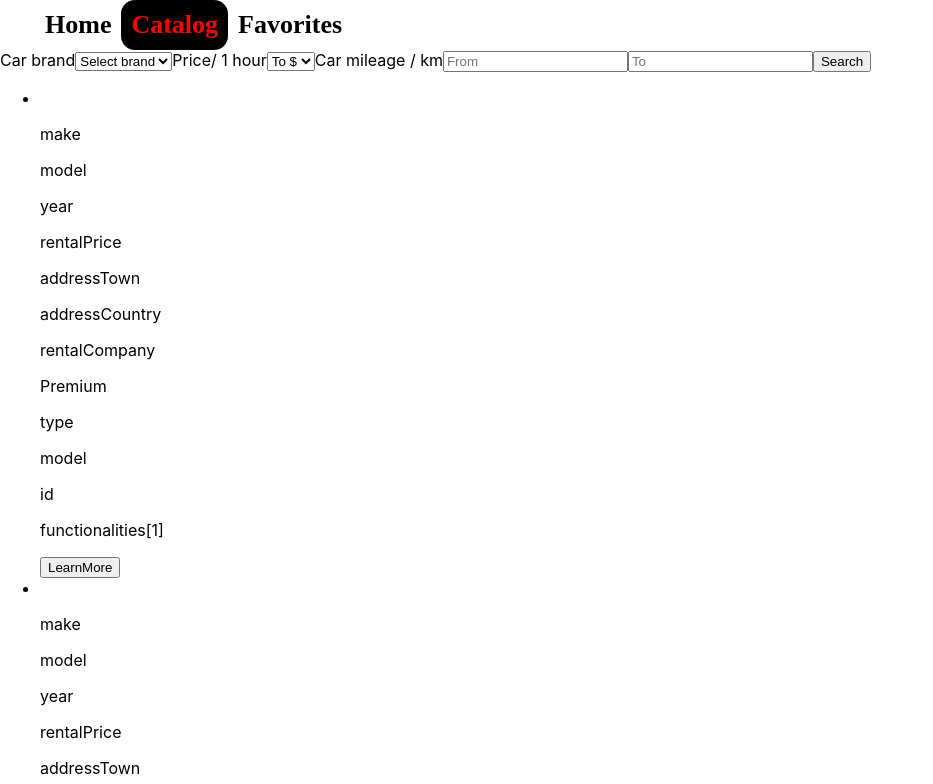
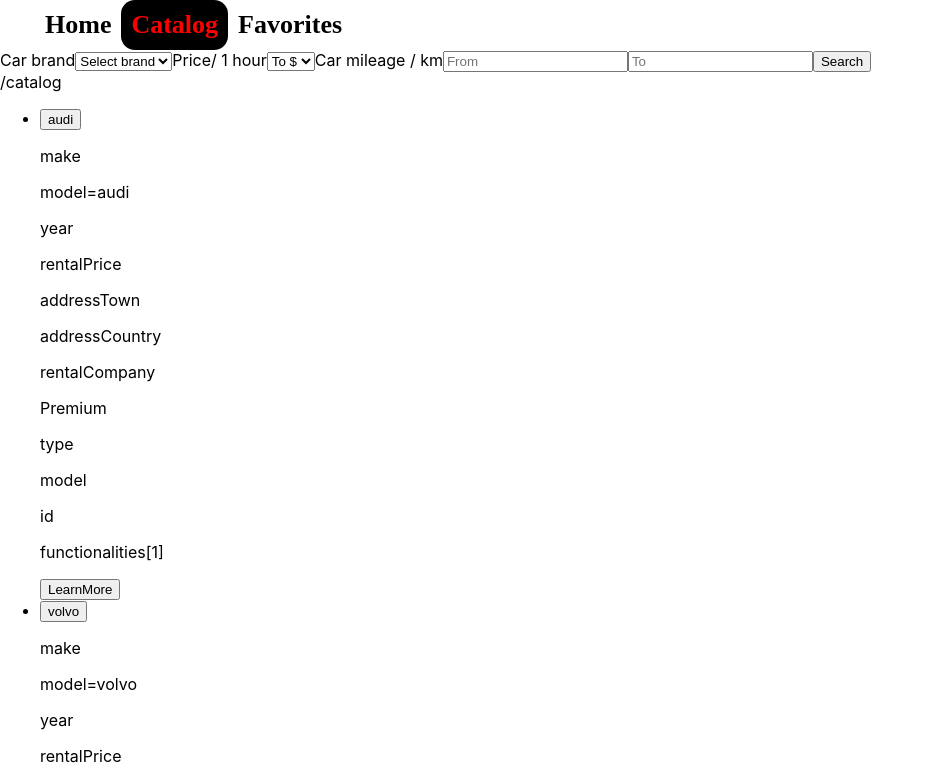
Before and after one commit to YevhenBrovchuk/cars-rentals, a React (Create React App) app: page /catalog in a window 1280 px wide. Shown: the top 784 px of the page, without its empty margins (0-933 px from the left). Built offline with nearby package versions, Linux system fonts and the light colour scheme.

Commit message:
Store, reduser, action

```diff
--- a/package.json
+++ b/package.json
@@ -4,6 +4,7 @@
   "private": true,
   "homepage": "https://YevhenBrovchuk.github.io/cars-rentals/",
   "dependencies": {
+    "@reduxjs/toolkit": "^2.1.0",
     "@testing-library/jest-dom": "^5.16.3",
     "@testing-library/react": "^12.1.4",
     "@testing-library/user-event": "^13.5.0",
@@ -11,6 +12,7 @@
     "react": "^18.1.0",
     "react-dom": "^18.1.0",
     "react-loader-spinner": "^6.1.6",
+    "react-redux": "^9.1.0",
     "react-router-dom": "^6.21.3",
     "react-scripts": "5.0.1",
     "styled-components": "^6.1.8",
--- a/src/components/CarCard/CarCard.js
+++ b/src/components/CarCard/CarCard.js
@@ -1,9 +1,10 @@
- export const CarCard=(name)=>{
-return(
+export const CarCard = ({ iname }) => {
+	console.log(iname)
+	return (
 		<>
 			<img></img>
 			<p>make</p>
-    <p>model</p>
+			<p>model={iname}</p>
 			<p>year</p>
 			<p>rentalPrice</p>
 			<p>addressTown</p>
@@ -14,7 +15,7 @@ return(
 			<p>model</p>
 			<p>id</p>
 			<p>functionalities[1]</p>
-    <button type="button">LearnMore</button>
+			<button type='button'>LearnMore</button>
 		</>
 	)
 }
--- a/src/components/CarsList/CarsList.js
+++ b/src/components/CarsList/CarsList.js
@@ -1,29 +1,46 @@
-import { CarCard } from 'components/CarCard/CarCard';
+import { CarCard } from 'components/CarCard/CarCard'
+import { useLocation } from 'react-router-dom'
+import { useSelector, useDispatch } from 'react-redux'
+import { incrementfavoritCars } from '../../redux/store'
+export const CarsList = () => {
+	const { pathname } = useLocation()
 
-export const CarsList = () => {
-  const cars = [
-    {
-      id: 1,
-      name: 'audi',
-    },
-    {
-      id: 2,
-      name: 'volvo',
-    },
-    {
-      id: 3,
-      name: 'ford',
-    },
-  ];
+	console.log(pathname)
+
+	const listCars = useSelector(state => state.listCars)
+	const favoritlistcars = useSelector(state => state.listCarsfavorit)
+
+	const dispatch = useDispatch()
+
+	console.log(listCars)
+	console.log(favoritlistcars)
+	let qqq
+	let flag = false
+	if (pathname === '/catalog') {
+		qqq = listCars
+		flag = true
+	}
+	if (pathname === '/favorites') {
+		qqq = favoritlistcars
+	}
 	return (
 		<>
+			<div>{pathname}</div>
 			<ul>
-        {cars.map(({ id, name }) => (
+				{qqq.map(({ id, name }) => (
 					<li key={id}>
-            <CarCard name={name} />
+						{flag && (
+							<button
+								type='button'
+								onClick={() => dispatch(incrementfavoritCars({ id, name }))}
+							>
+								{name}
+							</button>
+						)}
+						<CarCard iname={name} />
 					</li>
 				))}
 			</ul>
 		</>
-  );
-};
+	)
+}
--- a/src/index.js
+++ b/src/index.js
@@ -1,14 +1,17 @@
-import React from 'react';
-import ReactDOM from 'react-dom/client';
-import { BrowserRouter } from 'react-router-dom';
-import { App } from 'components/App';
-import './index.css';
+import React from 'react'
+import ReactDOM from 'react-dom/client'
+import { BrowserRouter } from 'react-router-dom'
+import { App } from 'components/App'
+import { Provider } from 'react-redux'
+import { store } from './redux/store'
+import './index.css'
 
 ReactDOM.createRoot(document.getElementById('root')).render(
-  <React.StrictMode>
-    <BrowserRouter>
-    <App />
-    </BrowserRouter>
-
-  </React.StrictMode>
-);
+	<React.StrictMode>
+		<BrowserRouter>
+			<Provider store={store}>
+				<App />
+			</Provider>
+		</BrowserRouter>
+	</React.StrictMode>
+)
--- /dev/null
+++ b/src/redux/store.js
@@ -0,0 +1,42 @@
+import { configureStore } from '@reduxjs/toolkit'
+import { createAction, createReducer } from '@reduxjs/toolkit'
+
+const cars = [
+	{
+		id: 1,
+		name: 'audi',
+	},
+	{
+		id: 2,
+		name: 'volvo',
+	},
+	{
+		id: 3,
+		name: 'ford',
+	},
+]
+export const increment = createAction('listCars/increment')
+
+export const incrementfavoritCars = createAction(
+	'listCarsfavorit/incrementfavoritCars'
+)
+
+const myReducer = createReducer(cars, builder => {
+	builder.addCase('increment', (state, action) => {
+		state++
+	})
+})
+
+const favoritCarsReducer = createReducer({}, builder => {
+	console.log('HELP')
+	builder.addCase('incrementfavoritCars', (state, action) => {
+		state++
+	})
+})
+
+export const store = configureStore({
+	reducer: {
+		listCars: myReducer,
+		listCarsfavorit: favoritCarsReducer,
+	},
+})
```
Also changed, not shown: .prettierrc.json, 1 other file (tests, documents, lock files or other folders). Lines whose indentation alone changed are shown as unchanged.
